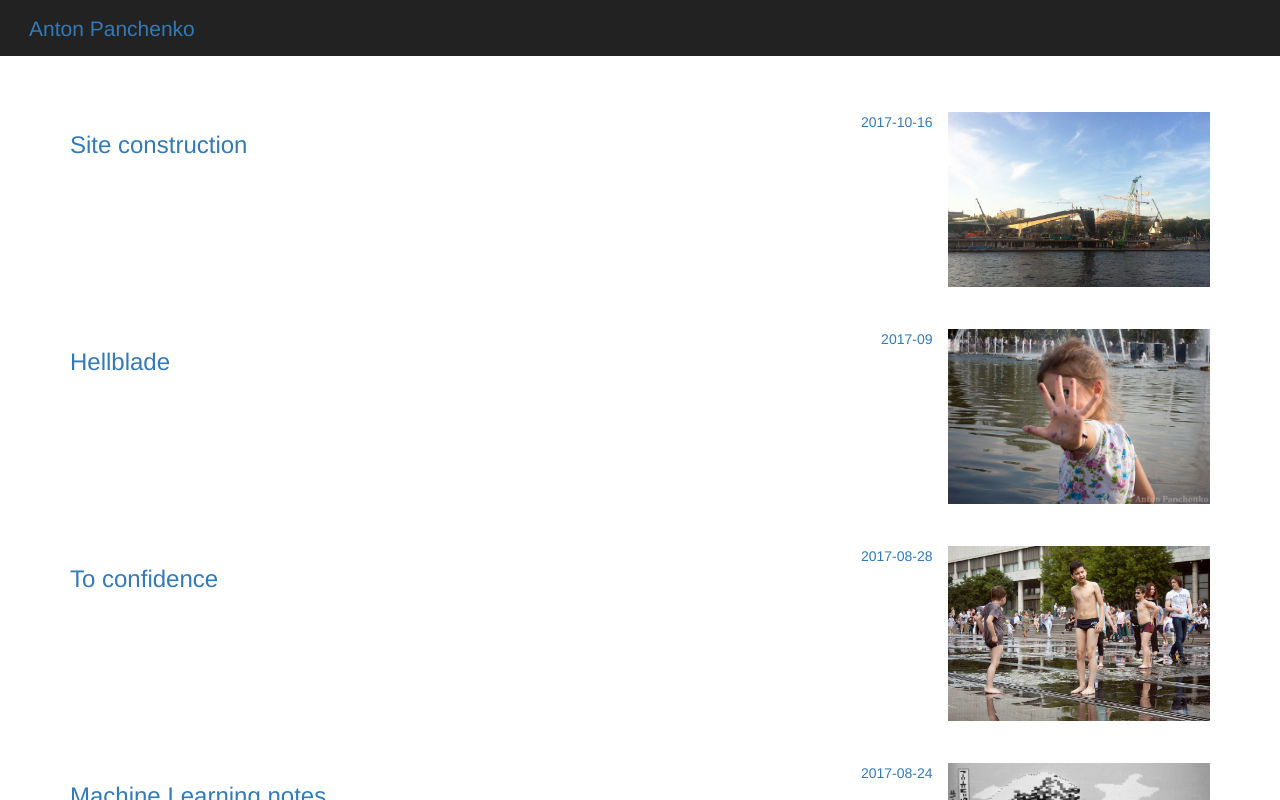
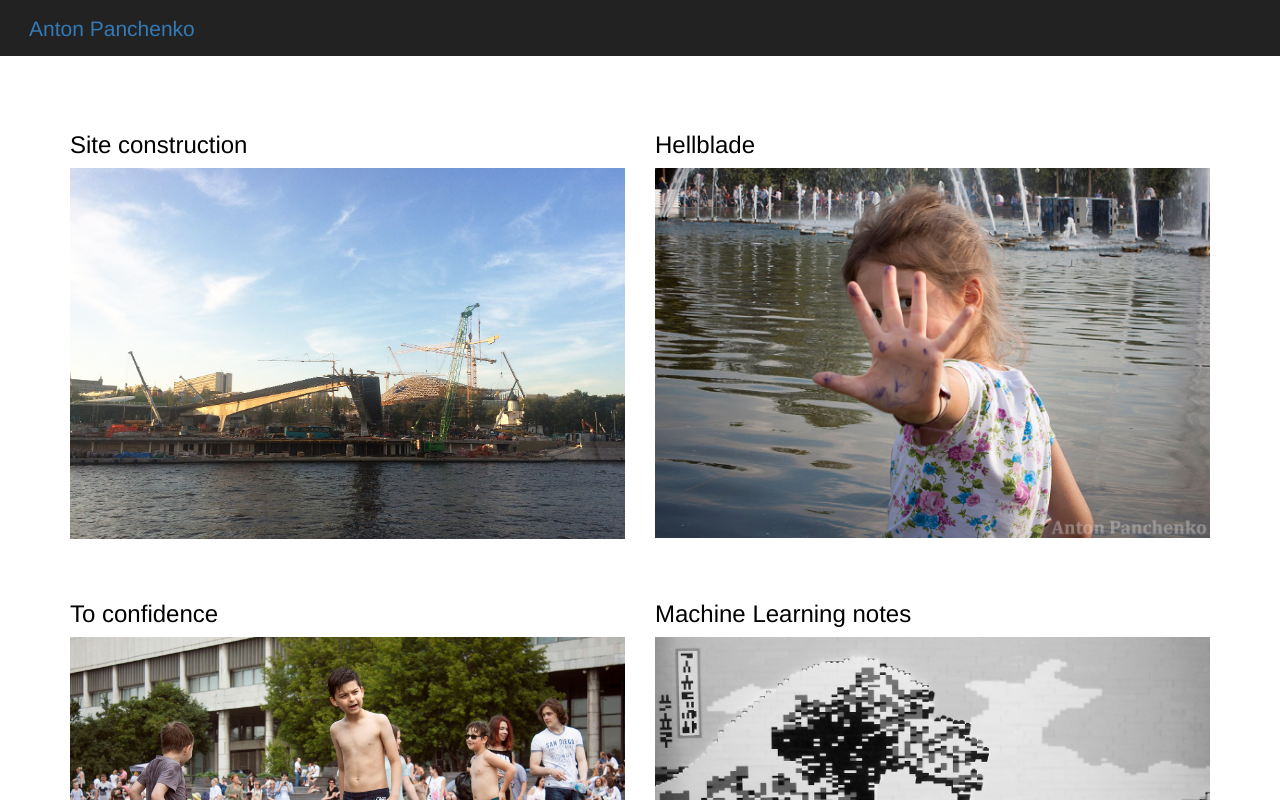
Before and after one commit to apanchenko/antonpanchenko.com, a React (Create React App) app: page / in a window 1280 px wide. Shown: the top 800 px of the page. Built offline with nearby package versions, Linux system fonts and the light colour scheme.

Commit message:
two-column design

```diff
--- a/src/App.css
+++ b/src/App.css
@@ -5,14 +5,18 @@
   color: white;
   margin-bottom: 4em;
 }
-
 .app-title {
   font-size: 1.5em;
 }
 
-.post {
+.card {
   margin-bottom: 3em;
+  border-style: none;
 }
+.card a:link    {color:#000000;}
+.card a:visited {color:#000000;}
+.card a:hover   {color:#000000; text-decoration:none;}
+.card a:active  {color:#000000;}
 
 .post-md {
   font-family: 'Merriweather','Georgia','serif';
@@ -20,13 +24,11 @@
   line-height: 2;
   word-wrap: break-word;
 }
-
 .post-md img {
   display: block;
   max-width: 100%;
   height: auto;
 }
-
 .post-date {
   padding: 0;
   margin: 0;
--- a/src/blog-list.js
+++ b/src/blog-list.js
@@ -3,20 +3,13 @@ import { Link } from 'react-router-dom';
 import { Image } from 'react-bootstrap';
 import blogidx from './blog-index.js';
 
-class BlogListItem extends React.Component {
+class Card extends React.Component {
     render() {
         return (
-            <div className="row">
+            <div className="card">
                 <Link to={"/" + this.props.entry.path}>
-                    <div className="col-xs-8">
-                        <h3 className="post-title">{this.props.entry.title}</h3>
-                    </div>
-                    <div className="col-xs-1 post-date">
-                            {this.props.entry.date}
-                    </div>
-                    <div className="col-xs-3 post">
-                        <Image src={this.props.entry.img} alt={this.props.entry.imgalt} width='450' height='300' responsive />
-                    </div>
+                    <h3 className="title">{this.props.entry.title}</h3>
+                    <Image src={this.props.entry.img} alt={this.props.entry.imgalt} width="100%" />
                 </Link>
             </div>
         );
@@ -27,18 +20,28 @@ export default class BlogList extends React.Component {
     constructor(props) {
         super(props);
 
-        var items = Object.keys(blogidx).map(function (key) {
-            return <BlogListItem key={key} entry={blogidx[key]} />;
-        }.bind(this));
+        var keys = Object.keys(blogidx);
+        var items = [];
+        for (var i = 0; i < keys.length - 1;)
+        {
+            var key1 = keys[i++];
+            var key2 = keys[i++];
+            items.push(
+                <div className="row">
+                    <div className="col-md-6">
+                        <Card  key={key1} entry={blogidx[key1]} />
+                    </div>
+                    <div className="col-md-6">
+                        <Card  key={key2} entry={blogidx[key2]} />
+                    </div>
+                </div>
+            )
+        }
 
-        this.state = {
-            items: items,
-        };
+        this.state = { items: items };
     }
 
     render() {
-        return (
-           this.state.items
-        );
+        return ( this.state.items );
     }
 };
```
Also changed, not shown: 1 other file (tests, documents, lock files or other folders).
